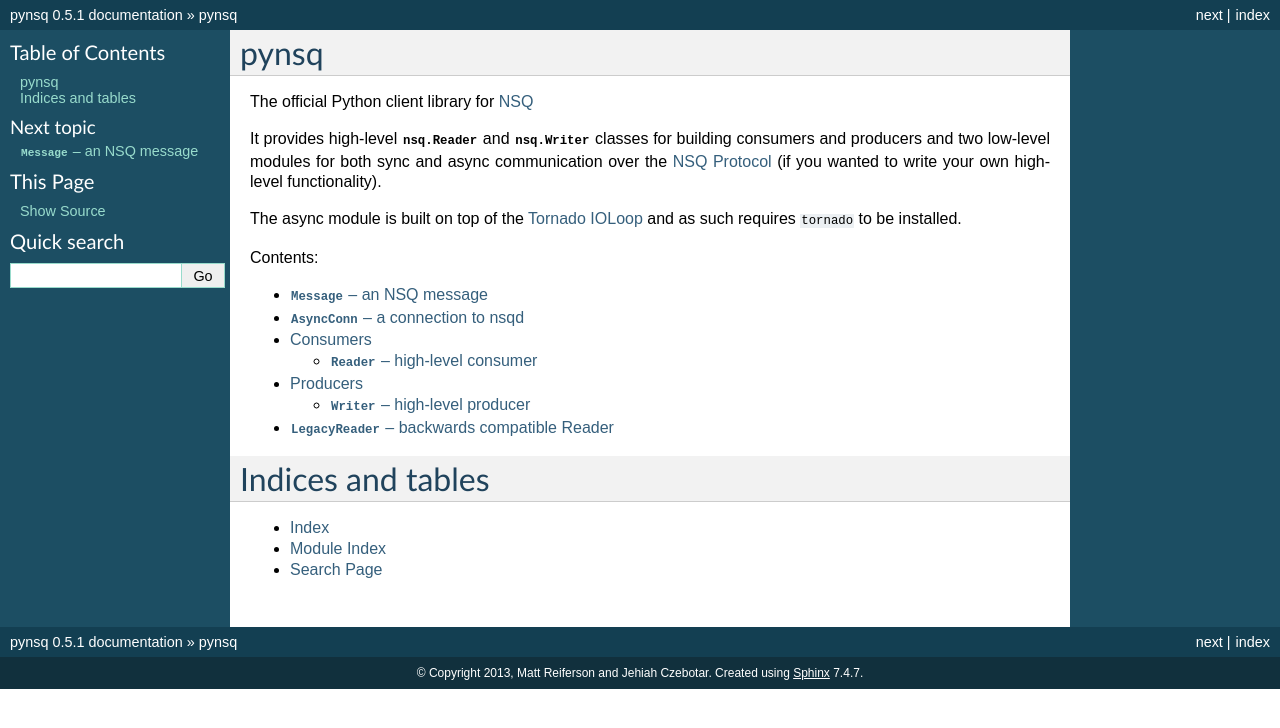
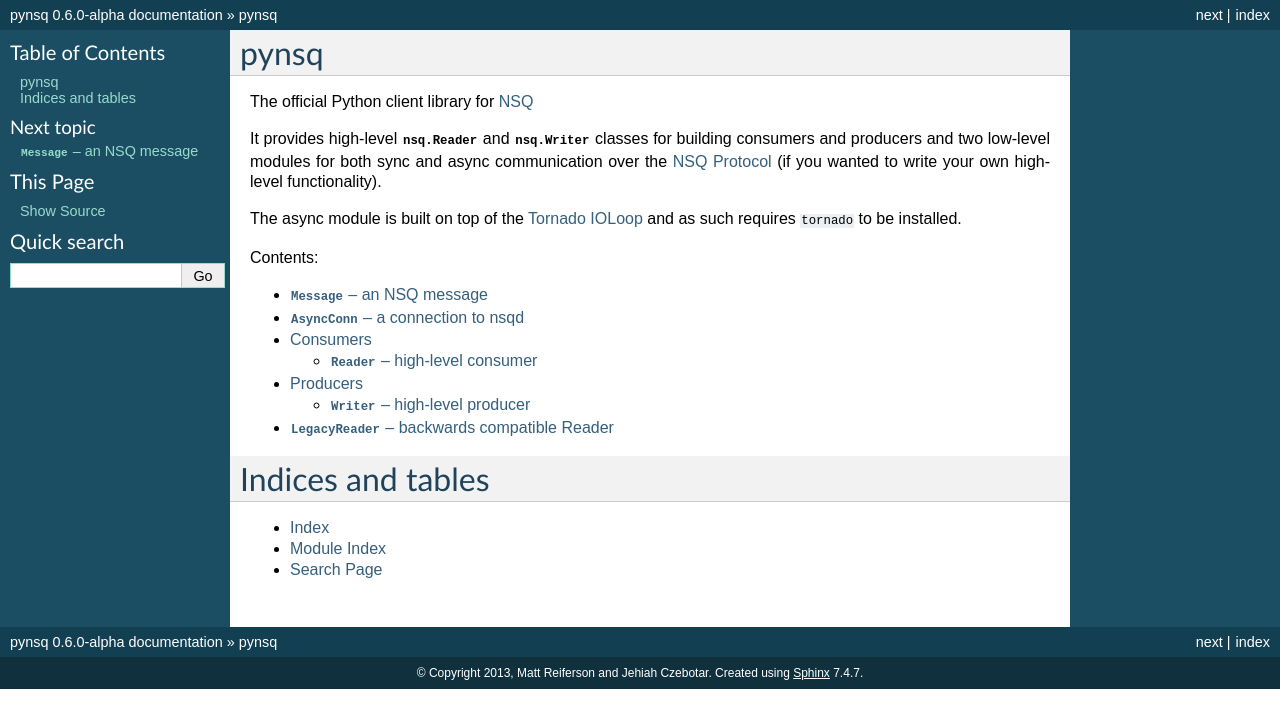
Before and after one commit to nsqio/pynsq, a Sphinx documentation site: the page built from docs/index.rst, in a window 1280 px wide. Shown: the top 728 px of the page. Built offline with Sphinx 7.4.7, drawn with Linux system fonts in a browser that asks for light colours.

Commit message:
bump 0.6.0-alpha

```diff
--- a/docs/conf.py
+++ b/docs/conf.py
@@ -48,9 +48,9 @@
 # built documents.
 #
 # The short X.Y version.
-version = '0.5'
+version = '0.6'
 # The full version, including alpha/beta/rc tags.
-release = '0.5.1'
+release = '0.6.0-alpha'
 
 # The language for content autogenerated by Sphinx. Refer to documentation
 # for a list of supported languages.
--- a/nsq/__init__.py
+++ b/nsq/__init__.py
@@ -28,7 +28,7 @@
 
 
 # also update in setup.py
-__version__ = '0.5.1'
+__version__ = '0.6.0-alpha'
 __author__ = "Matt Reiferson <snakes@gmail.com>"
 __all__ = ["Reader", "Writer", "run", "BackoffTimer", "Message", "Error", "LegacyReader",
            "SyncConn", "AsyncConn", "unpack_response", "decode_message",
--- a/setup.py
+++ b/setup.py
@@ -16,7 +16,7 @@
 
 
 # also update in nsq/__init__.py
-version = '0.5.1'
+version = '0.6.0-alpha'
 
 
 setup(
```
